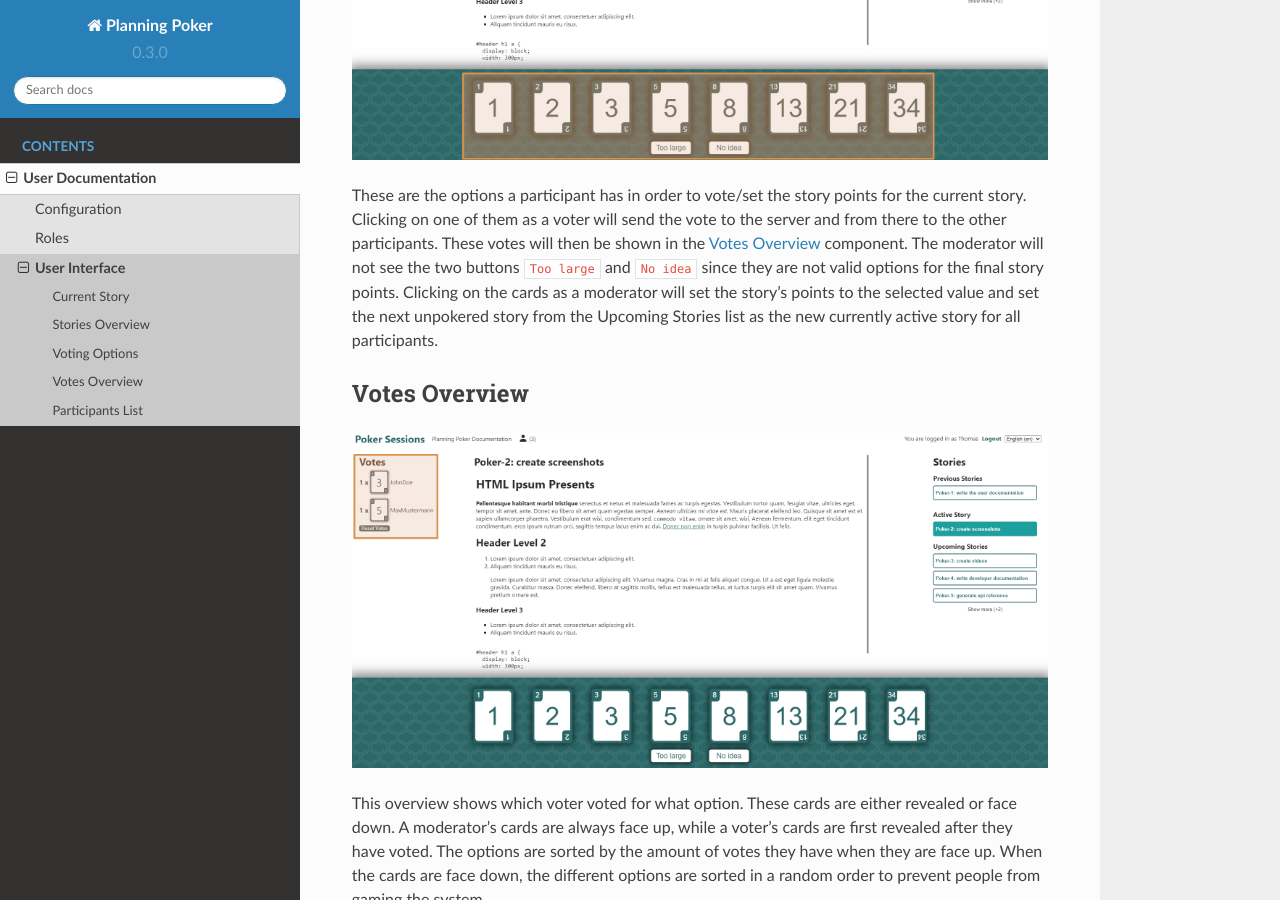
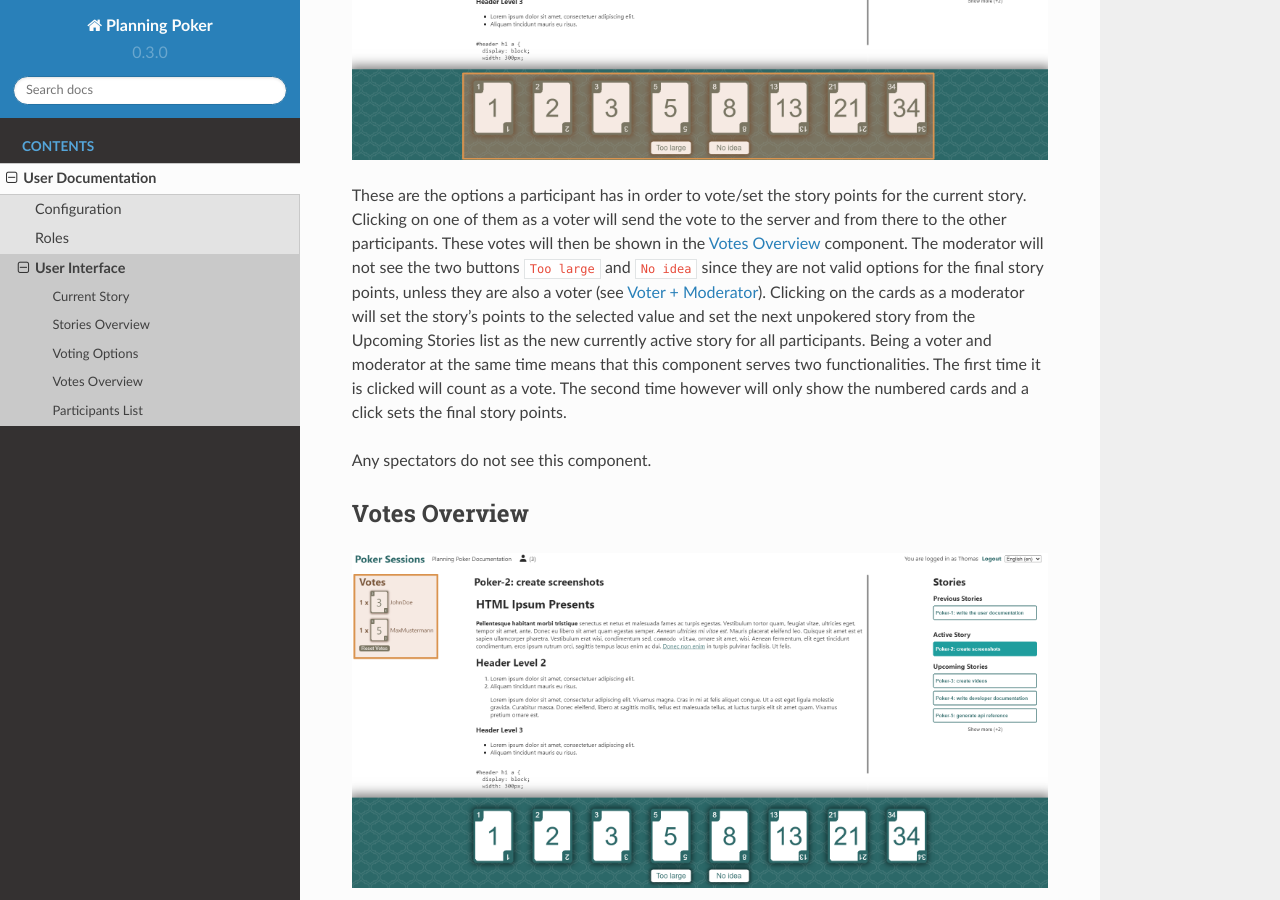
Before and after one commit to rheinwerk-verlag/planning-poker, a Sphinx documentation site: the page built from docs/user_docs/user_interface.rst, in a window 1280 px wide and 900 px high, scrolled down 1829 px. Built offline with Sphinx 7.4.7 and the Read the Docs theme 2.0.0, drawn with Linux system fonts in a browser that asks for light colours.

Commit message:
FIAE-174: Explained the Voting Options component for participants who are voters and moderators at the same time.

```diff
--- a/docs/conf.py
+++ b/docs/conf.py
@@ -51,6 +51,7 @@ exec(open(os.path.join(project_root, 'planning_poker', 'version.py')).read(), {}
 # Add any Sphinx extension module names here, as strings. They can be
 # extensions coming with Sphinx (named 'sphinx.ext.*') or your custom ones.
 extensions = ['sphinx.ext.autodoc', 'sphinx.ext.autosectionlabel', 'sphinx.ext.intersphinx', 'sphinx.ext.viewcode']
+
 # Add any paths that contain templates here, relative to this directory.
 templates_path = ['_templates']
 
--- a/docs/user_docs/user_interface.rst
+++ b/docs/user_docs/user_interface.rst
@@ -47,9 +47,14 @@ Voting Options
 These are the options a participant has in order to vote/set the story points for the current story. Clicking on one of
 them as a voter will send the vote to the server and from there to the other participants. These votes will then be
 shown in the `Votes Overview`_ component. The moderator will not see the two buttons ``Too large`` and ``No idea`` since
-they are not valid options for the final story points. Clicking on the cards as a moderator will set the story's points
-to the selected value and set the next unpokered story from the Upcoming Stories list as the new currently active story
-for all participants.
+they are not valid options for the final story points, unless they are also a voter (see :ref:`Voter + Moderator`).
+Clicking on the cards as a moderator will set the story's points to the selected value and set the next unpokered story
+from the Upcoming Stories list as the new currently active story for all participants.
+Being a voter and moderator at the same time means that this component serves two functionalities. The first time it
+is clicked will count as a vote. The second time however will only show the numbered cards and a click sets the final
+story points.
+
+Any spectators do not see this component.
 
 Votes Overview
 --------------
```
